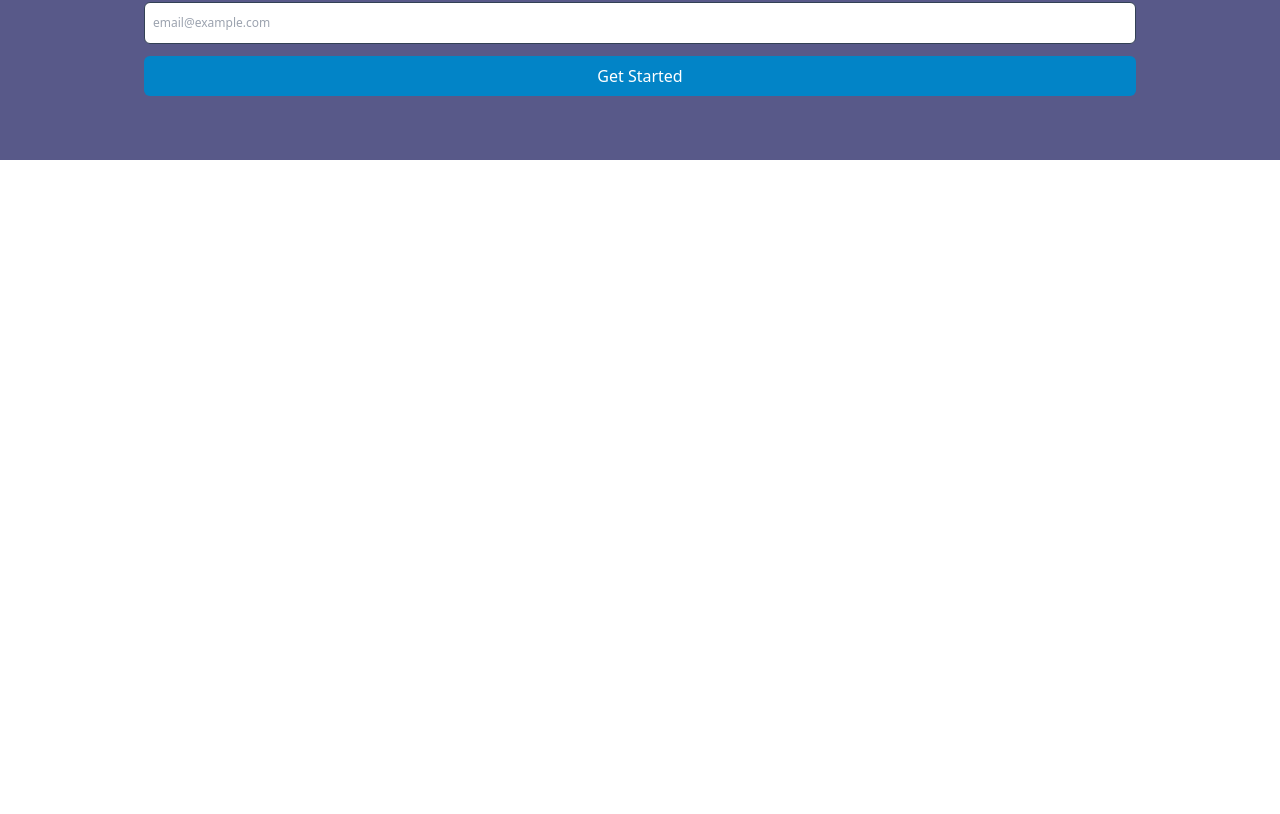
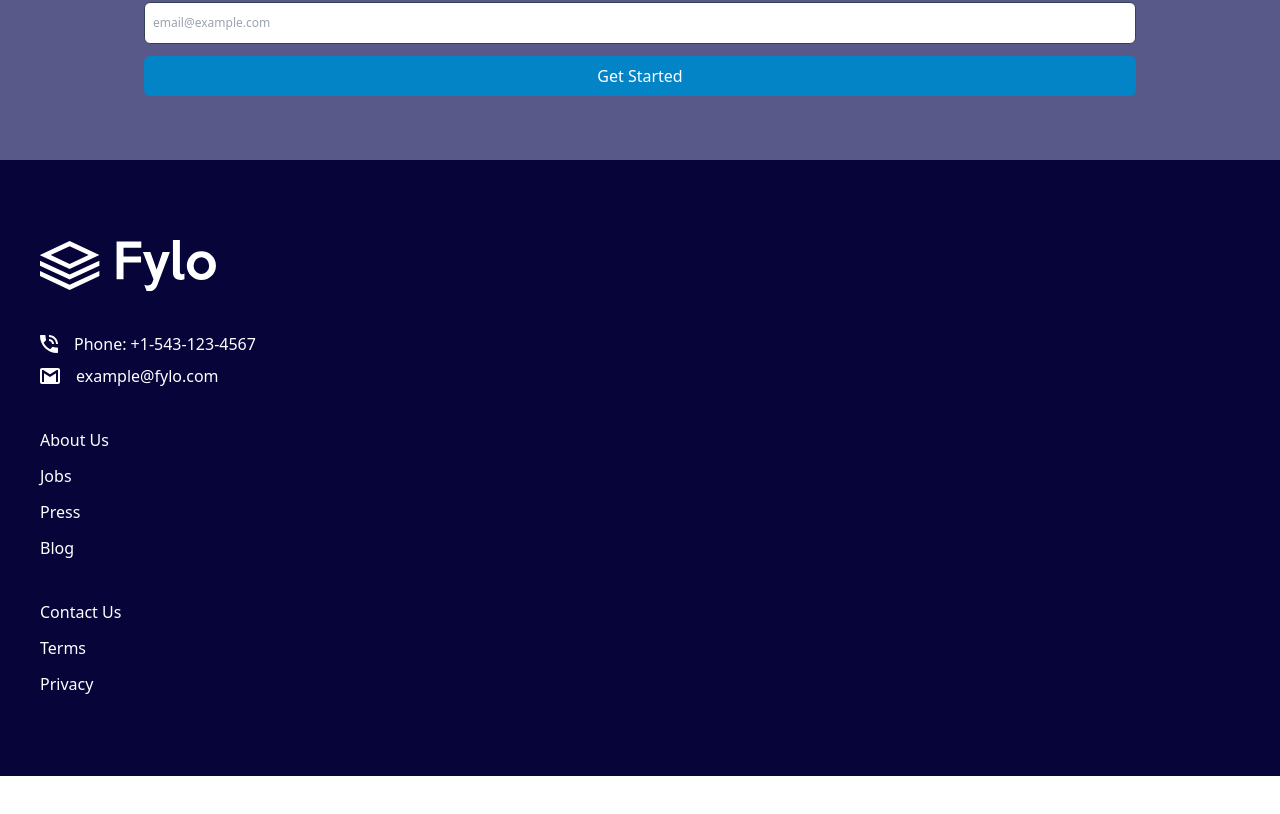
Before and after one commit to chizidotdev/react-projects, a React (Create React App) app: page / in a window 1280 px wide. Shown: the part 2832-3646 px from the top of the page. After the commit the page ends 3608 px from the top, so only its background shows below. Built offline with nearby package versions, Linux system fonts and the light colour scheme.

Commit message:
create footer component

```diff
--- a/src/App.tsx
+++ b/src/App.tsx
@@ -1,4 +1,5 @@
 import About from "./components/About";
+import Footer from "./components/Footer";
 import Header from "./components/Header";
 import Hero from "./components/Hero";
 import Newsletter from "./components/Newsletter";
@@ -13,6 +14,7 @@ function App() {
         <Hero />
         <About />
         <Newsletter />
+        <Footer />
       </main>
     </>
   );
--- /dev/null
+++ b/src/components/Footer.tsx
@@ -0,0 +1,32 @@
+import React from "react";
+
+const Footer = () => {
+  return (
+    <section className="flex flex-col gap-10 px-10 py-20 text-white bg-[#070439]">
+      <img src="/logo-footer.svg" alt="fylo logo" className="w-44" />
+      <div className="flex flex-col gap-2">
+        <div className="flex items-center gap-4">
+          <img src="icon-phone.svg" alt="phone" />
+          Phone: +1-543-123-4567
+        </div>
+        <div className="flex items-center gap-4">
+          <img src="icon-email.svg" alt="email" />
+          example@fylo.com
+        </div>
+      </div>
+      <div className="flex flex-col gap-3">
+        <a>About Us</a>
+        <a>Jobs</a>
+        <a>Press</a>
+        <a>Blog</a>
+      </div>
+      <div className="flex flex-col gap-3">
+        <a>Contact Us</a>
+        <a>Terms</a>
+        <a>Privacy</a>
+      </div>
+    </section>
+  );
+};
+
+export default Footer;
--- a/src/styles/tailwind.css
+++ b/src/styles/tailwind.css
@@ -14,8 +14,8 @@
 
 /* Your own custom utilities */
 
-body {
-  min-height: 500vh;
+a {
+  cursor: pointer;
 }
 
 .about-bg,
```
Also changed, not shown: public/logo-footer.svg (added).
